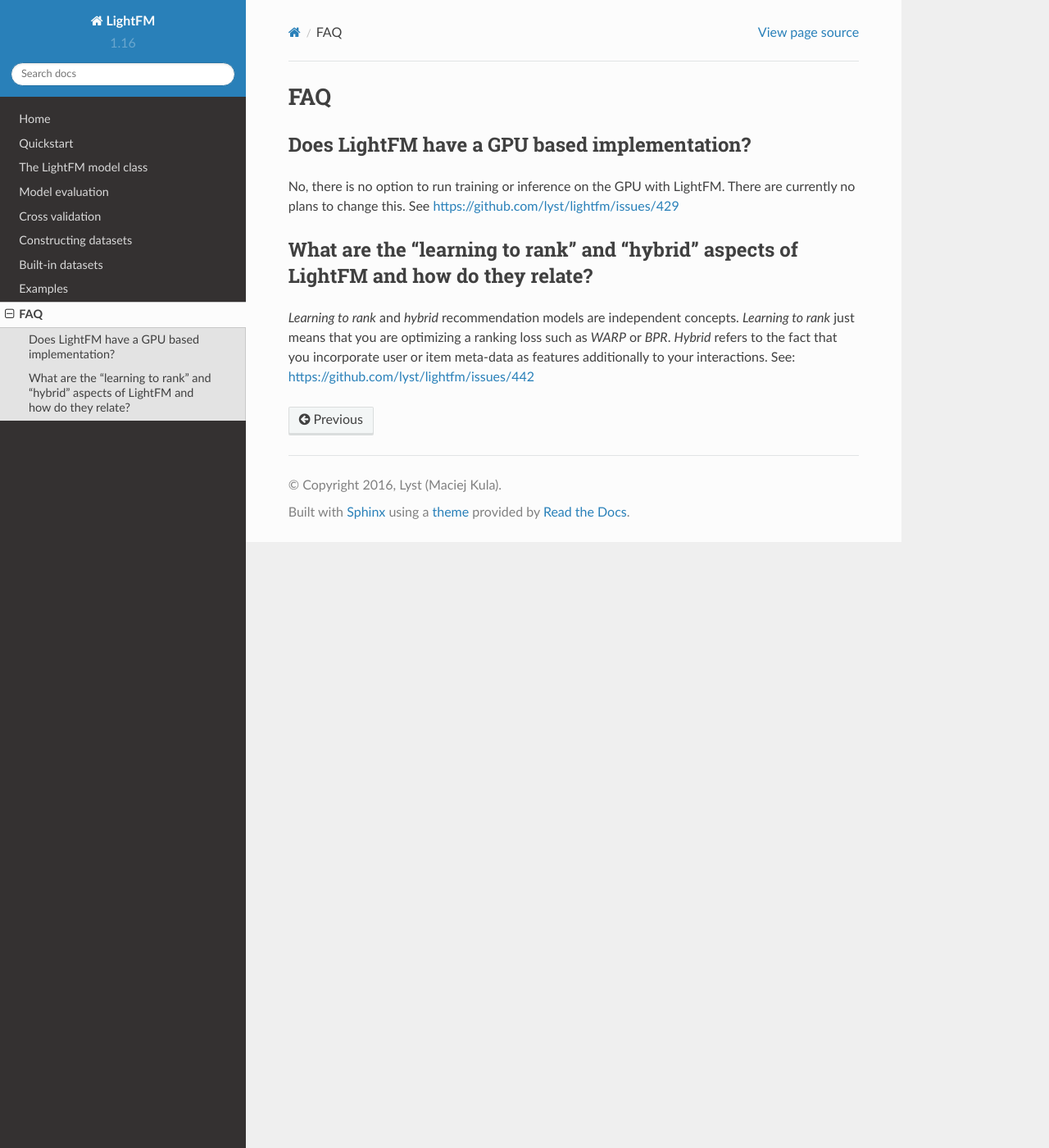
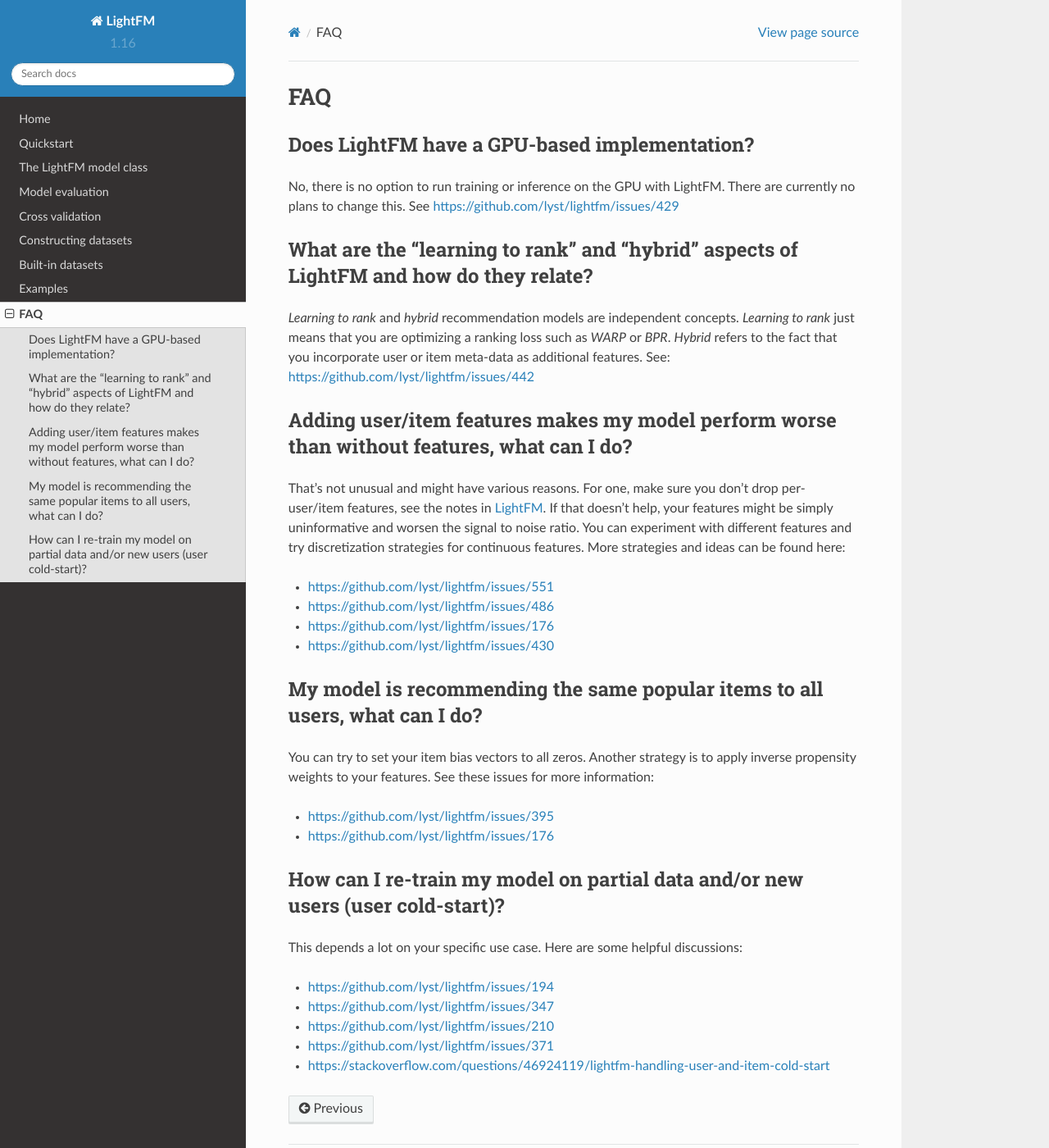
Before and after one commit to lyst/lightfm, a Sphinx documentation site: the page built from doc/faq.rst, in a window 1280 px wide and 1400 px high. Shown: the whole window at 82% size. Built offline with Sphinx 7.4.7 and the Read the Docs theme 2.0.0, drawn with Linux system fonts in a browser that asks for light colours.

Commit message:
Continuing on helpful discussions
Merge faq and discussions

```diff
--- a/doc/faq.rst
+++ b/doc/faq.rst
@@ -2,7 +2,7 @@
 FAQ
 ===
 
-Does LightFM have a GPU based implementation?
+Does LightFM have a GPU-based implementation?
 =============================================
 No, there is no option to run training or inference on the GPU with LightFM. There are
 currently no plans to change this.
@@ -12,6 +12,38 @@
 =======================================================================================
 *Learning to rank* and *hybrid* recommendation models are independent concepts.
 *Learning to rank* just means that you are optimizing a ranking loss such as `WARP` or
-`BPR`. *Hybrid* refers to the fact that you incorporate user or item
-meta-data as features additionally to your interactions.
+`BPR`. *Hybrid* refers to the fact that you incorporate user or item meta-data as additional features.
 See: https://github.com/lyst/lightfm/issues/442
+
+Adding user/item features makes my model perform worse than without features, what can I do?
+============================================================================================
+That's not unusual and might have various reasons. For one, make sure you
+don't drop per-user/item features, see the notes in :doc:`LightFM<lightfm>`. If that
+doesn't help, your features might be simply uninformative and worsen the
+signal to noise ratio. You can experiment with different features and try
+discretization strategies for continuous features. More strategies and ideas
+can be found here:
+
+- https://github.com/lyst/lightfm/issues/551
+- https://github.com/lyst/lightfm/issues/486
+- https://github.com/lyst/lightfm/issues/176
+- https://github.com/lyst/lightfm/issues/430
+
+My model is recommending the same popular items to all users, what can I do?
+============================================================================
+You can try to set your item bias vectors to all zeros. Another strategy is
+to apply inverse propensity weights to your features.
+See these issues for more information:
+
+- https://github.com/lyst/lightfm/issues/395
+- https://github.com/lyst/lightfm/issues/176
+
+How can I re-train my model on partial data and/or new users (user cold-start)?
+===============================================================================
+This depends a lot on your specific use case. Here are some helpful discussions:
+
+- https://github.com/lyst/lightfm/issues/194
+- https://github.com/lyst/lightfm/issues/347
+- https://github.com/lyst/lightfm/issues/210
+- https://github.com/lyst/lightfm/issues/371
+- https://stackoverflow.com/questions/46924119/lightfm-handling-user-and-item-cold-start
```
Also changed, not shown: doc/helpful_discussions.rst (deleted, +0 -52 lines).
